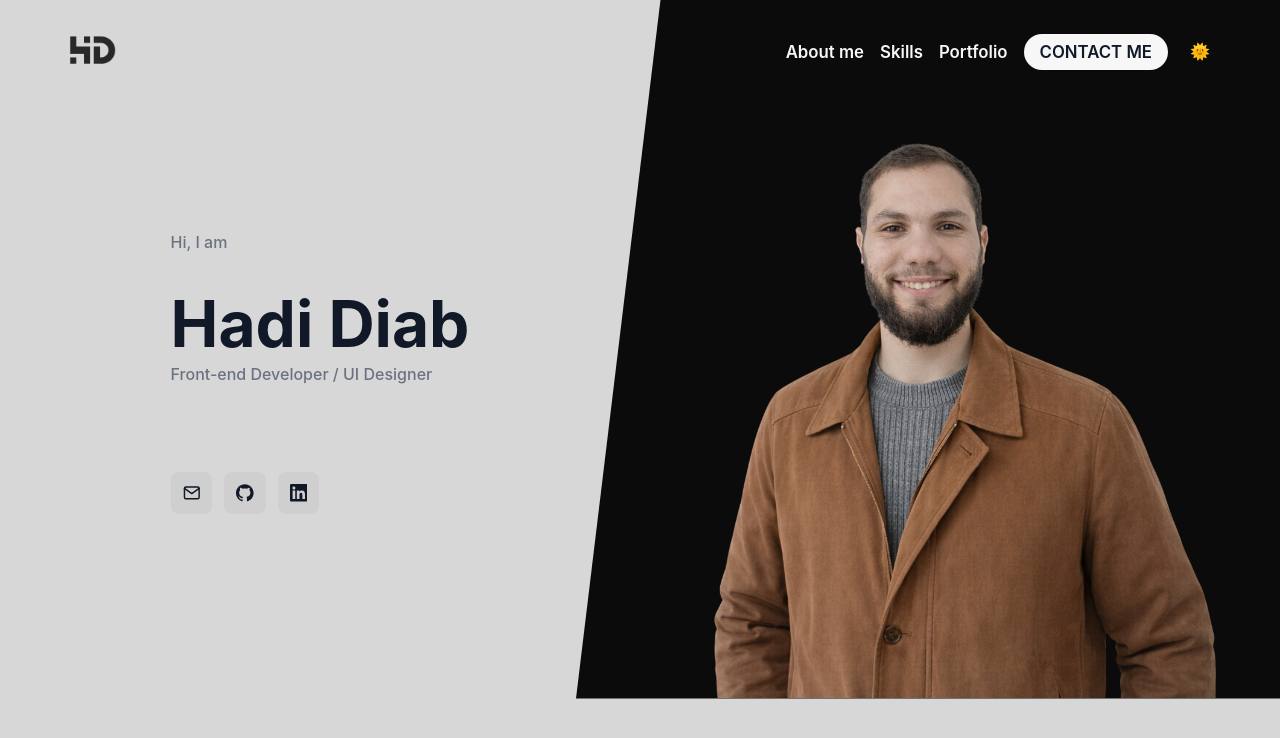
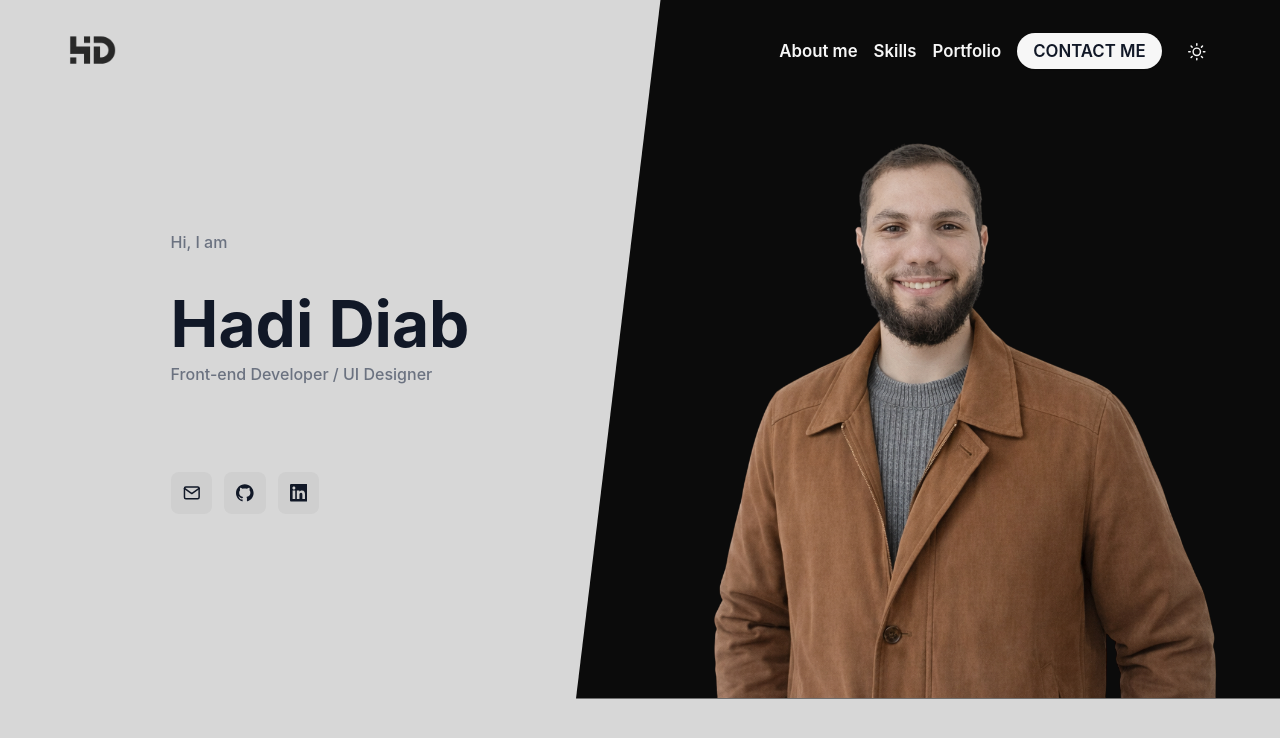
Before and after one commit to Hadi20Diab/my-portfolio, a Next.js app: page / in a window 1280 px wide. Shown: the top 738 px of the page. Built offline with nearby package versions, Linux system fonts and the light colour scheme.

Commit message:
feat: replace emoji icons with react-icons in ThemeToggle for improved consistency

```diff
--- a/src/components/ThemeToggle/ThemeToggle.jsx
+++ b/src/components/ThemeToggle/ThemeToggle.jsx
@@ -2,6 +2,7 @@
 
 import { useEffect, useState } from 'react'
 import styles from './ThemeToggle.module.scss'
+import { FiSun, FiMoon } from 'react-icons/fi'
 
 export default function ThemeToggle() {
   const [theme, setTheme] = useState(() => {
@@ -19,8 +20,9 @@ export default function ThemeToggle() {
       className={styles.toggle}
       onClick={() => setTheme(prev => prev === 'light' ? 'dark' : 'light')}
       aria-label="Toggle theme"
+      aria-pressed={theme === 'dark'}
     >
-      {theme === 'light' ? '🌞' : '🌙'}
+      {theme === 'light' ? <FiSun aria-hidden size={18} /> : <FiMoon aria-hidden size={18} />}
     </button>
   )
 }
--- a/src/components/ThemeToggle/ThemeToggle.module.scss
+++ b/src/components/ThemeToggle/ThemeToggle.module.scss
@@ -1,16 +1,29 @@
-.toggle{
+@import '../../styles/variables.scss';
+
+.toggle {
   background: transparent;
   border: none;
   color: var(--text);
   cursor: pointer;
+  width: 2.4rem;
+  height: 2.4rem;
   font-size: 1rem;
   line-height: 1;
   display: inline-flex;
   align-items: center;
   justify-content: center;
-  transition: background var(--transition-base, 300ms) ease, color var(--transition-base, 300ms) ease;
+  border-radius: 8px;
+  transition: background var(--transition-base, 300ms) ease, color var(--transition-base, 300ms) ease, transform var(--transition-fast, 150ms) ease;
+
+  &:hover {
+    background: rgba(0, 0, 0, 0.06);
+    transform: translateY(-2px);
+  }
+
+  svg {
+    display: block;
+    width: 1.1rem;
+    height: 1.1rem;
+    color: $muted-bg;
+  }
 }
-
-.toggle:hover{
-  background: rgba(0,0,0,0.04);
-}
```
